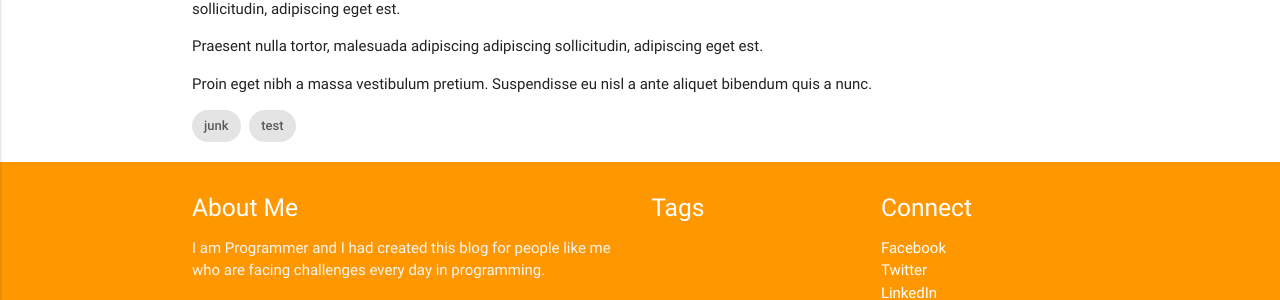
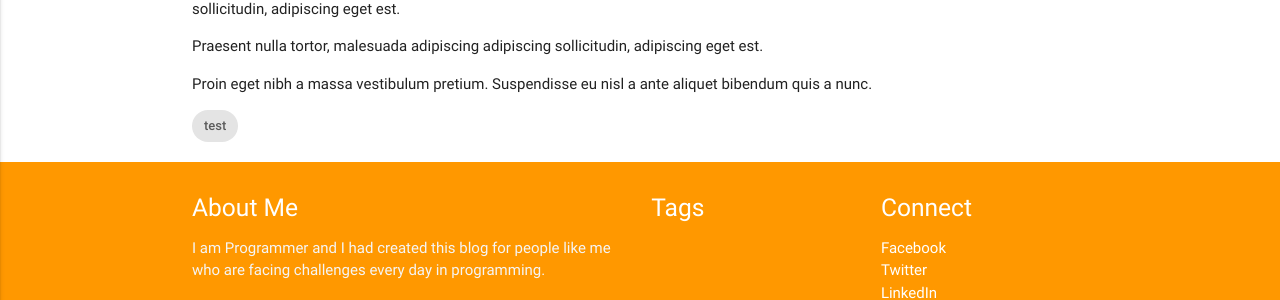
Before and after one commit to smitshah81/phpbees.com, a Jekyll site: the page built from _posts/2016-05-20-this-post-demonstrates-post-content-styles.md, in a window 1280 px wide and 900 px high, scrolled down 1811 px. Shown: the part 511-811 px from the top of the window. Built offline with Jekyll 4.4.1, drawn with Linux system fonts in a browser that asks for light colours; comment, search, counter and statistics services are not loaded.

Commit message:
Updated This Post Demonstrates Post Content Styles

```diff
--- a/_posts/2016-05-20-this-post-demonstrates-post-content-styles.md
+++ b/_posts/2016-05-20-this-post-demonstrates-post-content-styles.md
@@ -2,7 +2,6 @@
 title: This post demonstrates post content styles
 date: 2016-05-20 05:30:00 +05:30
 categories:
-- junk
 - test
 author: Bart Simpson
 meta: Springfield
```
